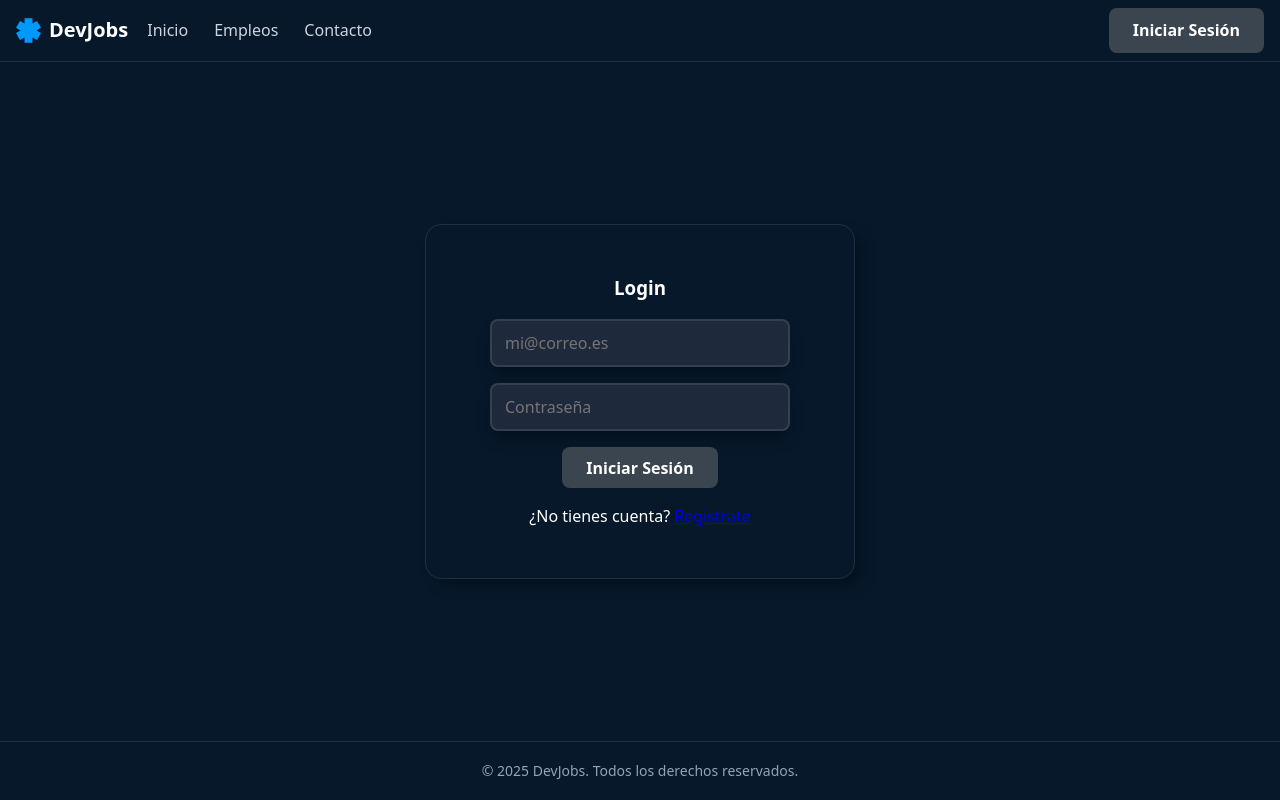
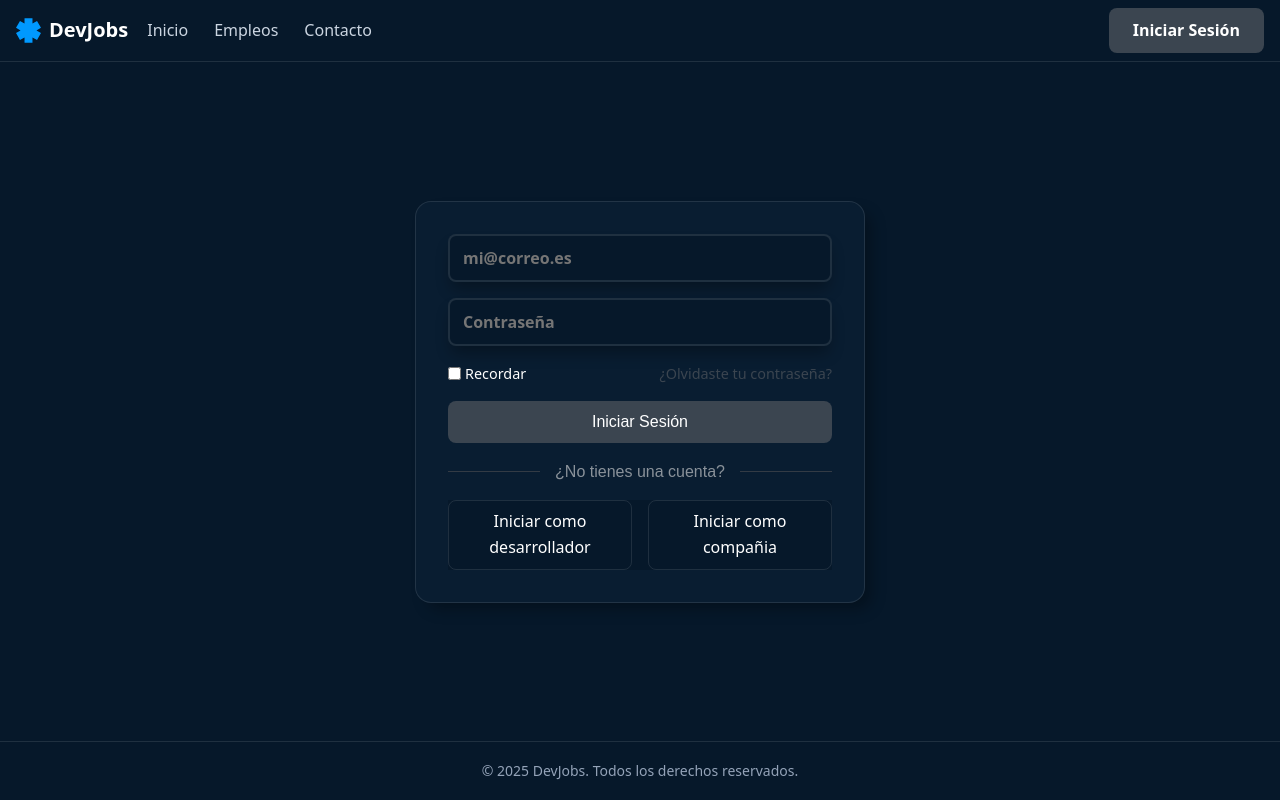
Before and after one commit to CeboMkn/jscamp-bootcamp, a React (Vite) app in the folder 04-ejercicio-react-router-y-estado-global/: page /login in a window 1280 px wide. Built offline with nearby package versions, Linux system fonts and the light colour scheme.

Commit message:
mejorando la pagina de login

```diff
--- a/04-ejercicio-react-router-y-estado-global/src/pages/DetailJob.jsx
+++ b/04-ejercicio-react-router-y-estado-global/src/pages/DetailJob.jsx
@@ -14,7 +14,6 @@ import { AplyButton } from "../hooks/global/AplyButton"
 export default function DetailJob() {
 
     const { isLoggedIn } = useAuthstore()
-    const { toggleApplied, isApplied } = useAppliedStore()
 
     const { jobId } = useParams()
 
--- a/04-ejercicio-react-router-y-estado-global/src/pages/LoginPage.jsx
+++ b/04-ejercicio-react-router-y-estado-global/src/pages/LoginPage.jsx
@@ -10,20 +10,36 @@ export default function LoginPage() {
             <div className={stl.container}>
                 <div className={stl.containerForm}>
                     <form action="" className={stl.formLogin}>
-                        <h3>Login</h3>
                         <div className={stl.inputForm}>
                             <input type="text" name="" id="" placeholder='mi@correo.es' />
                         </div>
                         <div className={stl.inputForm}>
                             <input type="password" name="" id="" placeholder='Contraseña' />
                         </div>
-                        <div>
-                            <BtnGlobal onClick={login}>
-                                 Iniciar Sesión
-                            </BtnGlobal>
+                        <div className={stl.containerRecordar}>
+                            <div className={stl.recordar}>
+                                <input type="checkbox" name="recordar" id="recordar" />
+                                <label htmlFor="recordar">Recordar</label>
+                            </div>
+                            <div className={stl.olvidar}>
+                                <a href="">¿Olvidaste tu contraseña?</a>
+                            </div>
                         </div>
-                        <div>
-                            ¿No tienes cuenta? <Link to='/register'> Registrate </Link>
+                        <div className={stl.btnLogin}>
+                            <button onClick={login}>
+                                Iniciar Sesión
+                            </button>
+                        </div>
+                        <div className={stl.separador}>
+                            <p >¿No tienes una cuenta?</p>
+                        </div>
+                        <div className={stl.containerIniciar}>
+                            <div className={stl.insideContainerIniciar}>
+                                <p>Iniciar como desarrollador</p>
+                            </div>
+                            <div className={stl.insideContainerIniciar}>
+                                <p>Iniciar como compañia</p>
+                            </div>
                         </div>
                     </form>
                 </div>
--- a/04-ejercicio-react-router-y-estado-global/src/pages/LoginPage.module.css
+++ b/04-ejercicio-react-router-y-estado-global/src/pages/LoginPage.module.css
@@ -10,11 +10,14 @@
     display: flex;
     flex-direction: column;
     border: 1px solid var(--color-border);
-    padding: 3rem 4rem;
+    padding: 2rem 2rem;
     margin: 2rem;
     border-radius: 1rem;
     box-shadow: 9px 9px 15px -3px var(--color-shadow);
     list-style: none;
+    background-color: #091d31;
+    width: 450px;
+    height: auto;
 }
 
 .formLogin {
@@ -30,7 +33,7 @@
     width: 100%;
     display: flex;
     align-items: center;
-    background-color: var(--color-input-bg);
+    background-color: var(--color-background);
     border-radius: 0.5rem;
     border: 2px solid var(--color-border);
     box-shadow: 0 10px 15px -3px var(--color-shadow);
@@ -52,6 +55,101 @@
         padding: 5px;
         font-size: 1rem;
         font-family: inherit;
+        font-weight: 600;
 
     }
 }
+
+.btnLogin {
+    width: 100%;
+
+    &>button {
+        width: 100%;
+        background-color: var(--color-primary);
+        color: white;
+        border: none;
+        padding: 0.75rem 1.5rem;
+        border-radius: 0.5rem;
+        font-size: 1rem;
+        cursor: pointer;
+        transition: background-color 0.2s ease;
+
+
+        &:hover {
+            background-color: var(--color-primary-hover);
+        }
+    }
+
+}
+
+.separador {
+    display: flex;
+    align-items: center;
+    text-align: center;
+    color: #8a929a;
+    font-family: sans-serif;
+    width: 100%;
+}
+
+.separador::before,
+.separador::after {
+    content: "";
+    flex: 1;
+    height: 1px;
+    background: #333b45;
+}
+
+.separador::before {
+    margin-right: 15px;
+}
+
+.separador::after {
+    margin-left: 15px;
+}
+
+.containerIniciar {
+    display: flex;
+    gap: 1rem;
+    background-color: var(--color-background);
+}
+
+.insideContainerIniciar {
+    border: 1px solid var(--color-border);
+    padding: 0.5rem 1rem;
+    border-radius: 0.5rem;
+    display: flex;
+    width: 50%;
+    justify-content: center;
+    text-align: center;
+    align-items: center;
+}
+
+.containerRecordar {
+    display: flex;
+    width: 100%;
+    font-size: 0.9rem;
+    justify-content: space-between;
+}
+
+.recordar {
+    display: flex;
+    align-items: center;
+    gap: 0.25rem;
+
+    &>input {
+        accent-color: var(--color-border);
+        width: auto;
+    }
+}
+
+.olvidar {
+    &>a {
+        color: var(--color-primary);
+        text-decoration: none;
+        transition: color 0.2s ease;
+
+        &:hover {
+            color: var(--color-primary-hover);
+        }
+    }
+}
```
Also changed, not shown: 04-ejercicio-react-router-y-estado-global/.agents/react-doctor/AGENTS.md (added), 04-ejercicio-react-router-y-estado-global/.agents/react-doctor/SKILL.md (added).
